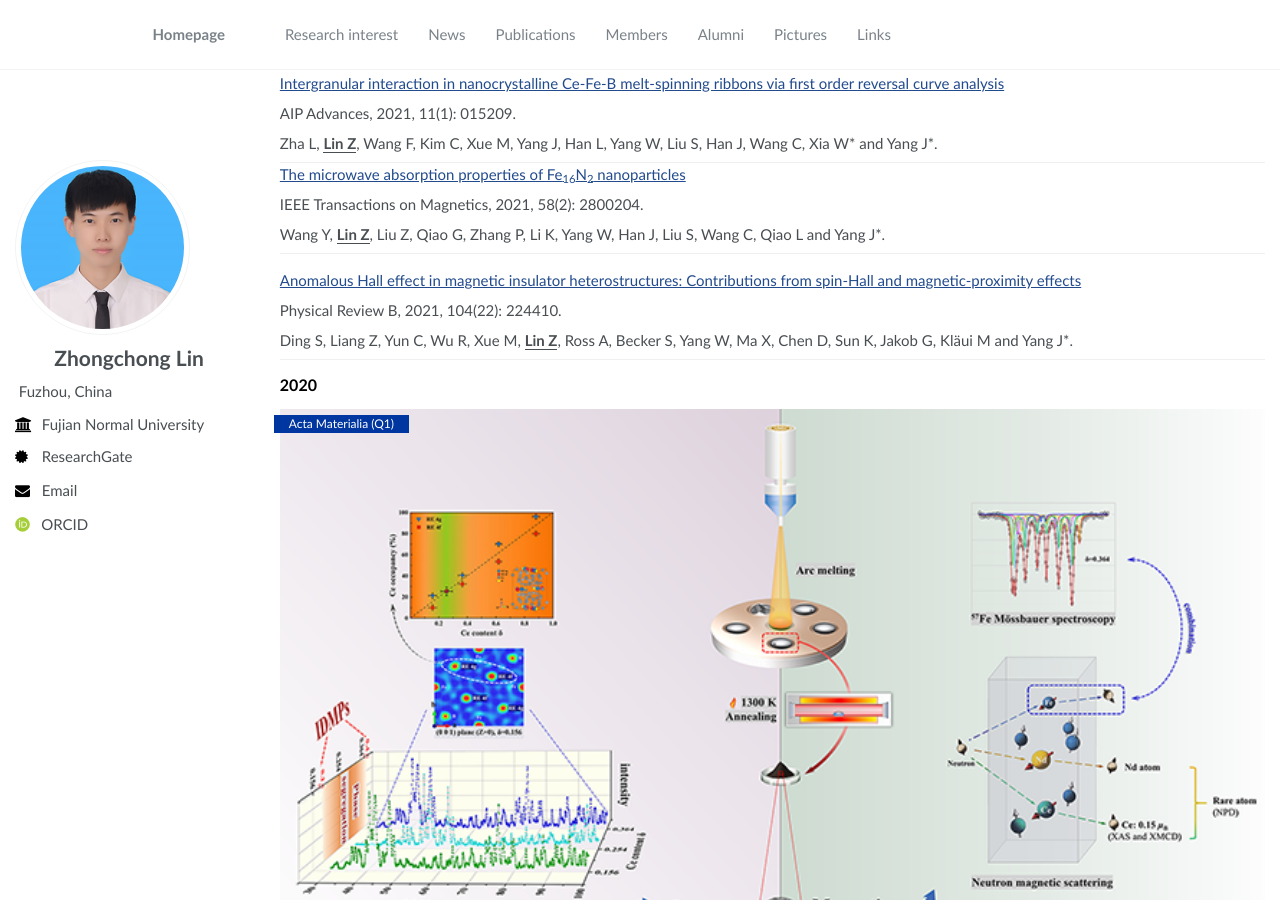
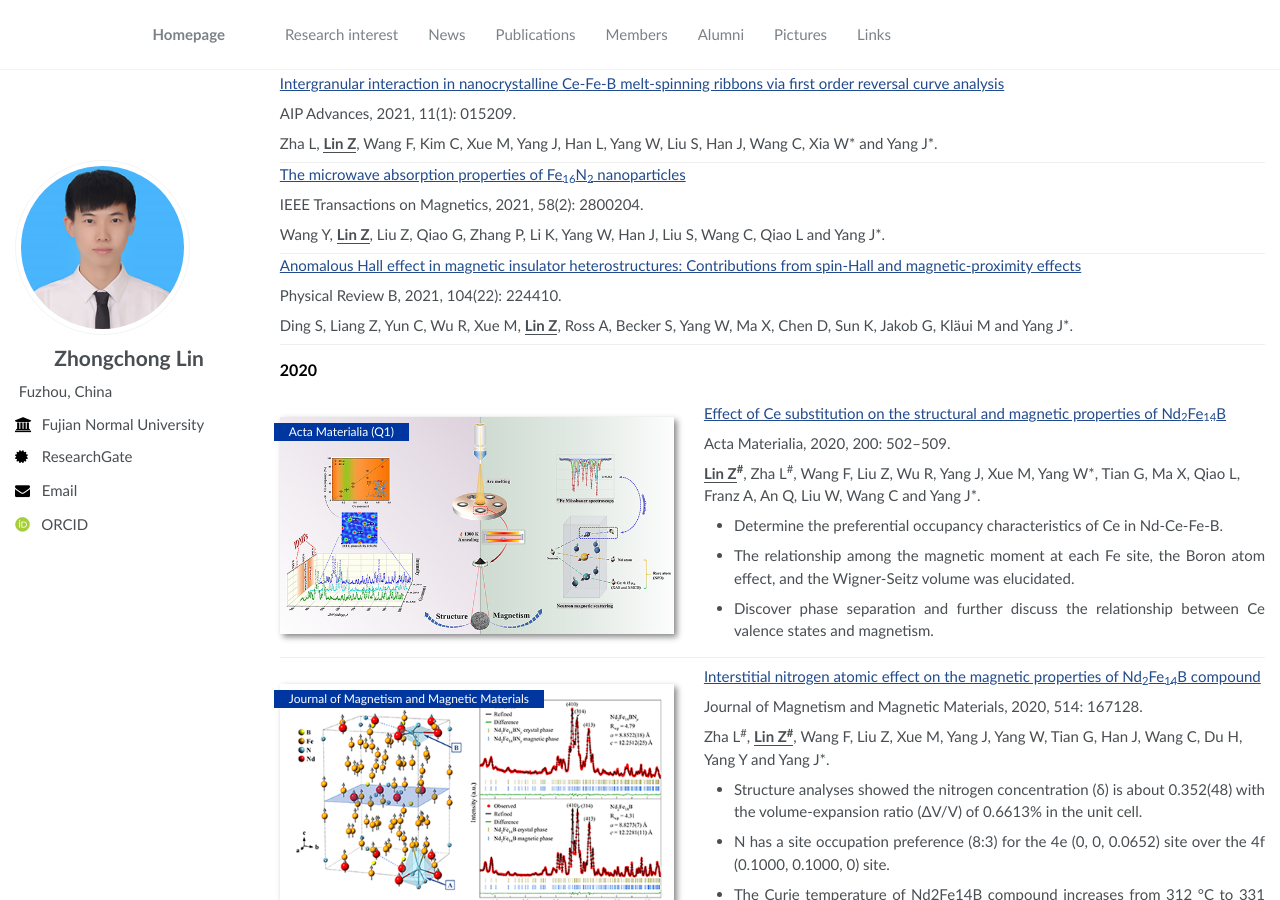
Before and after one commit to zhongchonglin/zhongchonglin.github.io, a Jekyll site: the page built from _pages/about.md, in a window 1280 px wide and 900 px high, scrolled down 4730 px. Built offline with Jekyll 4.4.1, drawn with Linux system fonts in a browser that asks for light colours; some web fonts are replaced.

Commit message:
Update about.md

```diff
--- a/_pages/about.md
+++ b/_pages/about.md
@@ -246,7 +246,7 @@ redirect_from:
 
 
 <div style="border-bottom: 1px #efefef solid">
-<div style="height: 1.0em;"></div>
+
   <p><a href="https://journals.aps.org/prb/abstract/10.1103/PhysRevB.104.224410">Anomalous Hall effect in magnetic insulator heterostructures: Contributions from spin-Hall and magnetic-proximity effects</a> <br>
                 <p>Physical Review B, 2021, 104(22): 224410.</p>
                 <p>Ding S, Liang Z, Yun C, Wu R, Xue M, <strong><u>Lin Z</u></strong>, Ross A, Becker S, Yang W, Ma X, Chen D, Sun K, Jakob G, Kläui M and Yang J*.</p>
@@ -259,7 +259,7 @@ redirect_from:
 
 
 
-<div style="border-bottom: 1px #efefef solid">
+<div  class="paper-box" >
             <div class="paper-box-image">
               <div>
                 <div class="badge">Acta Materialia (Q1)</div><img src="images/2020NCFB.png" alt="sym"
@@ -281,7 +281,7 @@ redirect_from:
 </div>
 
 
-<div style="border-bottom: 1px #efefef solid">
+<div  class="paper-box" >
             <div class="paper-box-image">
               <div>
                 <div class="badge">Journal of Magnetism and Magnetic Materials</div><img src="images/2020NFBN.png" alt="sym"
```
